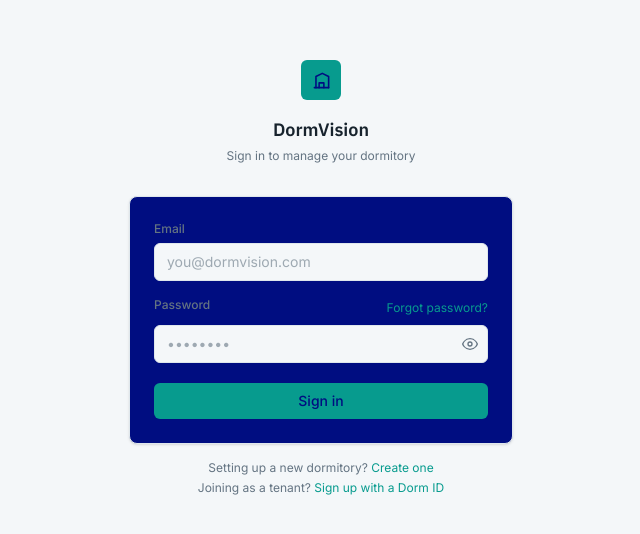
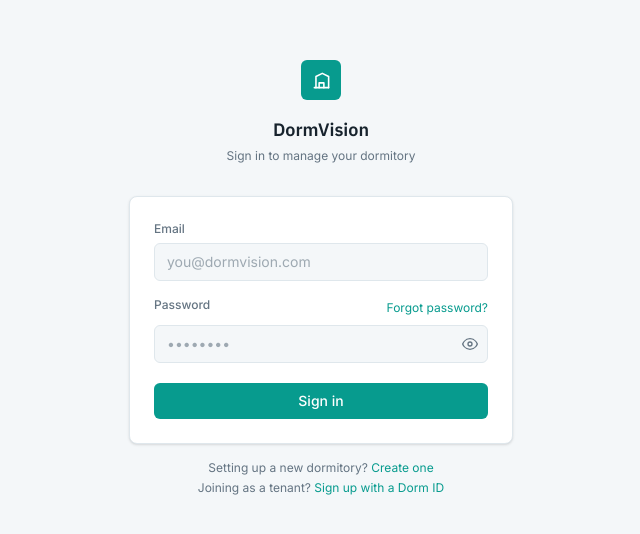
Before and after one commit to Fotatoe24/DormVision, a Next.js app: page / in a window 1280 px wide. Shown: the part 122-656 px from the top of the page, without its empty margins (319-959 px from the left). Built offline with nearby package versions, Linux system fonts and the light colour scheme; no server answers.

Commit message:
fixed the global.css try new color 3 tries

```diff
--- a/app/globals.css
+++ b/app/globals.css
@@ -6,7 +6,8 @@
 
 :root {
   --background: #f4f7f9;
-  --surface: #000d81;
+  --surface: #ffffff;
+  --sidebar: #032C48;
   --surface-muted: #edf2f5;
   --foreground: #17232d;
   --foreground-muted: #647482;
@@ -23,6 +24,7 @@
 .dark {
   --background: #0d1720;
   --surface: #15232e;
+  --sidebar: #032C48;
   --surface-muted: #1d303c;
   --foreground: #e9f0f4;
   --foreground-muted: #9aadb9;
```
Also changed, not shown: components/use-dismissable-overlay.tsx (renamed from components/use-dismissable-overlay.ts).
